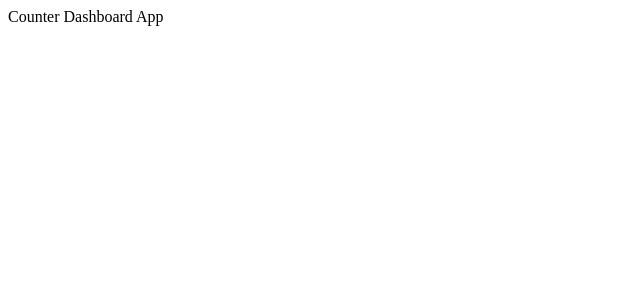
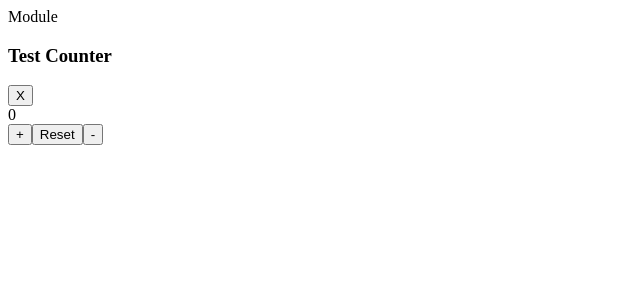
Before and after one commit to vcollins1/Counter-Dashboard, a React (Vite) app: page / in a window 1280 px wide. Shown: the top 300 px of the page, without its empty margins (0-640 px from the left). Built offline with nearby package versions, Linux system fonts and the light colour scheme.

Commit message:
basic counter component implementation

```diff
--- a/src/App.tsx
+++ b/src/App.tsx
@@ -1,6 +1,12 @@
+import Counter from "./components/Counter.tsx";
+
 function App() {
     return (
-        "Counter Dashboard App"
+        <>
+            <Counter
+                title="Test Counter"
+            />
+        </>
     )
 }
 
--- /dev/null
+++ b/src/components/Counter.tsx
@@ -0,0 +1,45 @@
+import {useState} from "react";
+
+function Counter({title}: {title: string}) {
+    const [count, setCount] = useState<number>(0)
+
+    function handlePlus() {
+        setCount(previous => previous + 1)
+    }
+
+    function handleMinus() {
+        setCount(previous => previous - 1)
+    }
+
+    function handleReset() {
+        setCount(0)
+    }
+    return (
+        <article className="counter">
+            <div className="counter__header">
+                <div>
+                    <span className="counter__kicker">Module</span>
+                    <h3 className="counter__title">{title}</h3>
+                </div>
+
+                <button className="counter__delete">X</button>
+            </div>
+
+            <div className="counter__readout">
+                <span className="counter_count">{count}</span>
+            </div>
+
+            <div className="counter__meter">
+                <span></span>
+            </div>
+
+            <div className="counter__controls">
+                <button className="counter__btn counter__btn--plus" onClick={handlePlus}>+</button>
+                <button className="counter__btn counter__btn--reset" onClick={handleReset}>Reset</button>
+                <button className="counter__btn counter__btn--minus" onClick={handleMinus}>-</button>
+            </div>
+        </article>
+    )
+}
+
+export default Counter
```
